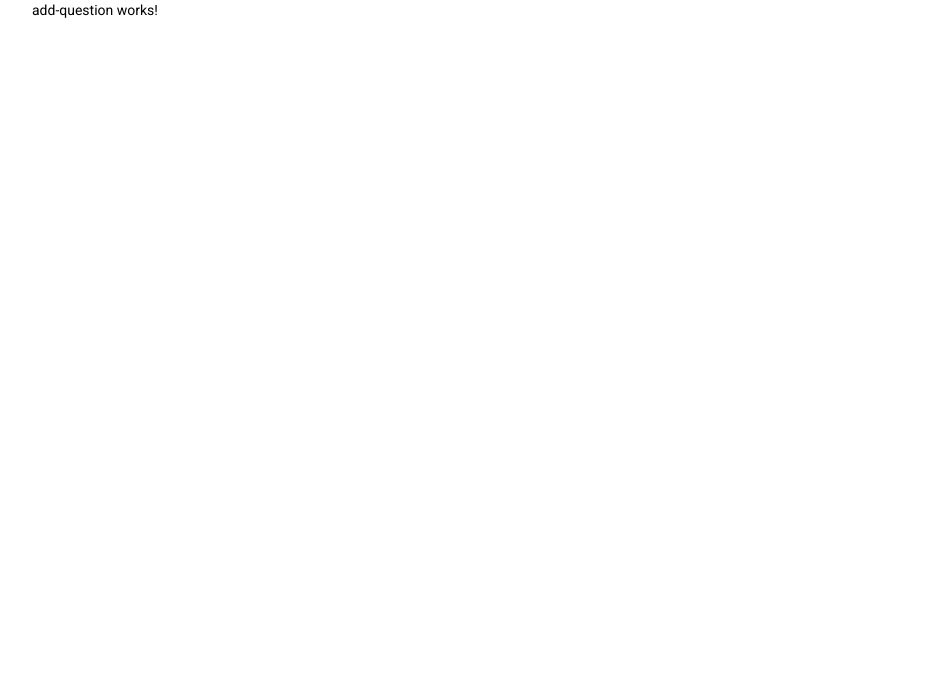
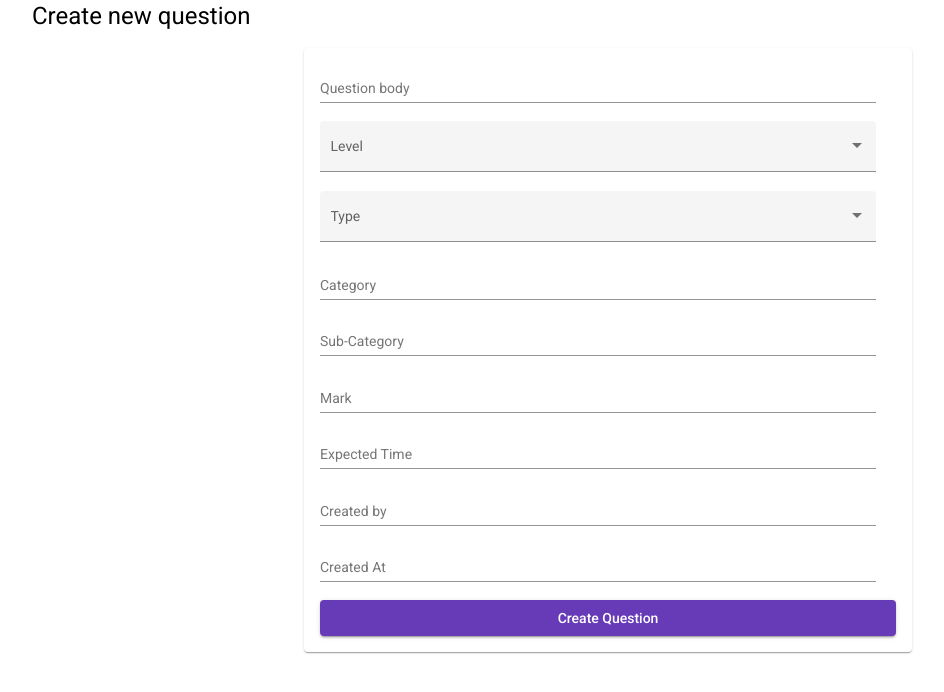
Before and after one commit to m2gi-messihai/Atos-Project, an Angular app in the folder app/: page /questionform in a window 1280 px wide. Shown: the top 692 px of the page, without its empty margins (32-976 px from the left). Built offline with nearby package versions, Linux system fonts and the light colour scheme.

Commit message:
create question form

```diff
--- a/app/src/app/add-question/add-question.component.css
+++ b/app/src/app/add-question/add-question.component.css
@@ -0,0 +1,19 @@
+:host {
+    display: flex;
+    flex-direction: column;
+    align-items: flex-start;
+}
+
+mat-form-field {
+
+    margin-right: 20px;
+
+
+}
+
+mat-card {
+    display: flex;
+    flex-direction: column;
+    width: 50%;
+    margin: auto;
+}
--- a/app/src/app/add-question/add-question.component.html
+++ b/app/src/app/add-question/add-question.component.html
@@ -1 +1,49 @@
-<p>add-question works!</p>
+<h1>Create new question</h1>
+<mat-card>
+  <mat-form-field>
+    <mat-label>Question body</mat-label>
+    <input matInput />
+  </mat-form-field>
+  <mat-form-field appearance="fill">
+    <mat-label>Level</mat-label>
+    <mat-select>
+      <mat-option value="one">First option</mat-option>
+      <mat-option value="two">Second option</mat-option>
+    </mat-select>
+  </mat-form-field>
+  <mat-form-field appearance="fill">
+    <mat-label>Type</mat-label>
+    <mat-select>
+      <mat-option value="one">First option</mat-option>
+      <mat-option value="two">Second option</mat-option>
+    </mat-select>
+  </mat-form-field>
+  <mat-form-field>
+    <mat-label>Category</mat-label>
+    <input matInput />
+  </mat-form-field>
+  <mat-form-field>
+    <mat-label>Sub-Category</mat-label>
+    <input matInput />
+  </mat-form-field>
+  <mat-form-field>
+    <mat-label>Mark</mat-label>
+    <input matInput />
+  </mat-form-field>
+  <mat-form-field>
+    <mat-label>Expected Time</mat-label>
+    <input matInput />
+  </mat-form-field>
+
+  <mat-form-field>
+    <mat-label>Created by</mat-label>
+    <input matInput />
+  </mat-form-field>
+  <mat-form-field>
+    <mat-label>Created At</mat-label>
+    <input matInput />
+  </mat-form-field>
+  <button mat-raised-button color="primary" class="submitButton">
+    Create Question
+  </button>
+</mat-card>
--- a/app/src/app/app.module.ts
+++ b/app/src/app/app.module.ts
@@ -15,6 +15,7 @@ import { MatDialogModule } from '@angular/material/dialog';
 import { MatFormFieldModule } from '@angular/material/form-field'
 import { MatInputModule } from '@angular/material/input'
 import { AddAnswerPopupComponent } from './add-answer-popup/add-answer-popup.component'
+import { MatSelectModule } from '@angular/material/select'
 
 @NgModule({
   declarations: [
@@ -34,7 +35,8 @@ import { AddAnswerPopupComponent } from './add-answer-popup/add-answer-popup.com
     MatRadioModule,
     MatDialogModule,
     MatFormFieldModule,
-    MatInputModule
+    MatInputModule,
+    MatSelectModule
 
   ],
   providers: [],
--- a/app/src/app/view-questions/view-questions.component.css
+++ b/app/src/app/view-questions/view-questions.component.css
@@ -2,8 +2,9 @@ ul {
     list-style-type: none;
 }
 
-.mat-card {
+mat-card {
     margin-bottom: 20px;
+
 }
 
 mat-radio-group {
```
